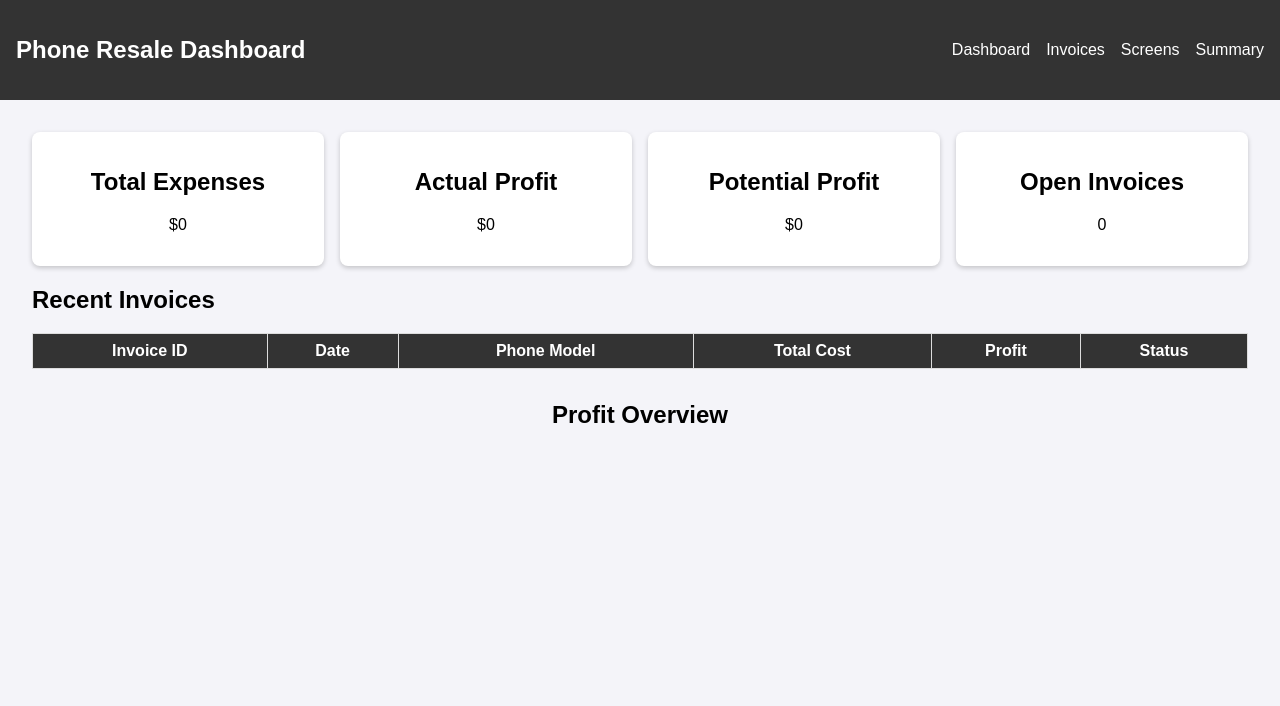
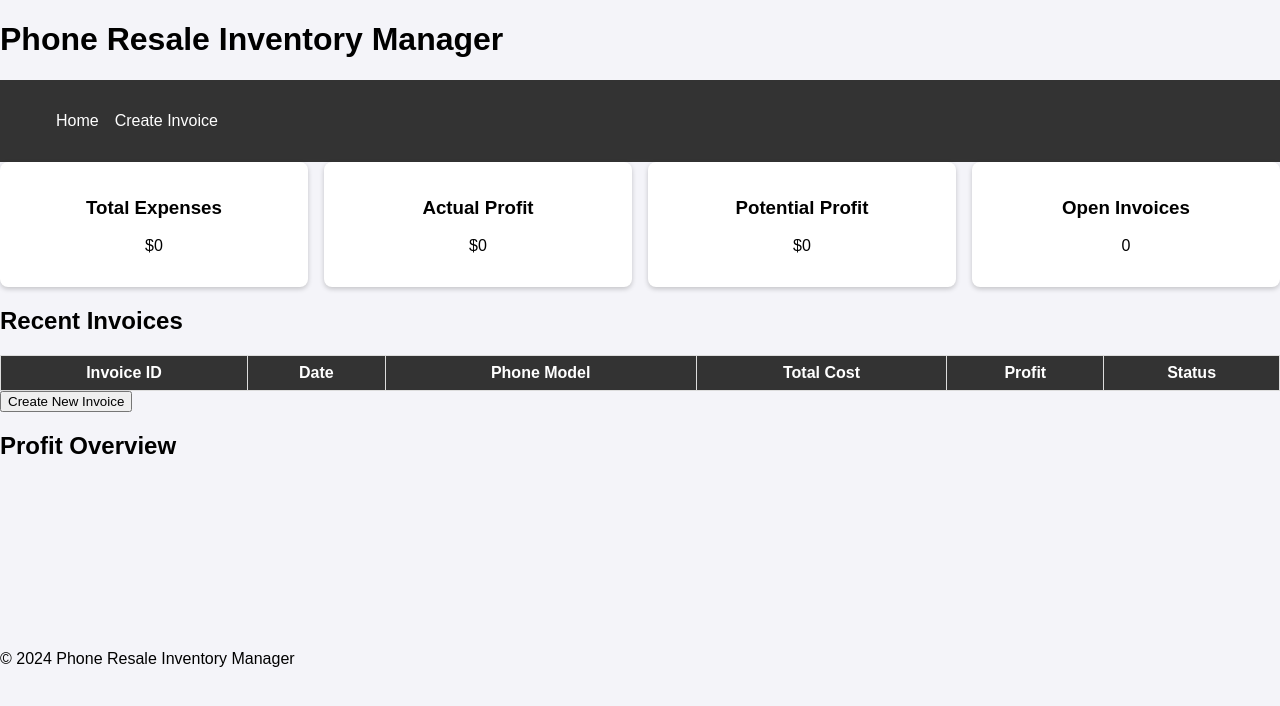
Before and after one commit to DolomiteSec/Onyx-Inventory-Manager, a plain HTML site: page Website/index.html in a window 1280 px wide. Drawn offline with nearby package versions, Linux system fonts and the light colour scheme.

Commit message:
Update index.html

```diff
--- a/Website/index.html
+++ b/Website/index.html
@@ -4,73 +4,71 @@
     <meta charset="UTF-8">
     <meta name="viewport" content="width=device-width, initial-scale=1.0">
     <title>Phone Resale Dashboard</title>
-    <!-- Link to external styles -->
     <link rel="stylesheet" href="style.css">
-    <!-- Include any chart libraries (e.g., Chart.js) -->
     <script src="https://cdn.jsdelivr.net/npm/chart.js"></script>
 </head>
 <body>
-    <!-- Navigation -->
-    <nav>
-        <h1>Phone Resale Dashboard</h1>
-        <ul>
-            <li><a href="#">Dashboard</a></li>
-            <li><a href="#">Invoices</a></li>
-            <li><a href="#">Screens</a></li>
-            <li><a href="#">Summary</a></li>
-        </ul>
-    </nav>
+    <header>
+        <h1>Phone Resale Inventory Manager</h1>
+        <nav>
+            <ul>
+                <li><a href="index.html">Home</a></li>
+                <li><a href="create-invoice.html">Create Invoice</a></li>
+            </ul>
+        </nav>
+    </header>
 
-    <!-- Main Content -->
-    <div class="container">
+    <main>
         <!-- Metrics Section -->
         <section id="metrics">
             <div class="metric-card">
-                <h2>Total Expenses</h2>
+                <h3>Total Expenses</h3>
                 <p id="total-expenses">$0</p>
             </div>
             <div class="metric-card">
-                <h2>Actual Profit</h2>
+                <h3>Actual Profit</h3>
                 <p id="actual-profit">$0</p>
             </div>
             <div class="metric-card">
-                <h2>Potential Profit</h2>
+                <h3>Potential Profit</h3>
                 <p id="potential-profit">$0</p>
             </div>
             <div class="metric-card">
-                <h2>Open Invoices</h2>
+                <h3>Open Invoices</h3>
                 <p id="open-invoices">0</p>
             </div>
         </section>
 
         <!-- Invoice Table -->
-        <section id="invoice-table">
+        <section>
             <h2>Recent Invoices</h2>
             <table>
                 <thead>
                     <tr>
-                        <th>Invoice ID</th>
-                        <th>Date</th>
+                        <th onclick="sortTable(0)">Invoice ID</th>
+                        <th onclick="sortTable(1)">Date</th>
                         <th>Phone Model</th>
                         <th>Total Cost</th>
                         <th>Profit</th>
                         <th>Status</th>
                     </tr>
                 </thead>
-                <tbody id="invoice-body">
-                    <!-- Data rows will be inserted dynamically -->
-                </tbody>
+                <tbody id="invoice-table-body"></tbody>
             </table>
+            <button onclick="window.location.href='create-invoice.html'">Create New Invoice</button>
         </section>
 
         <!-- Chart Section -->
-        <section id="charts">
+        <section>
             <h2>Profit Overview</h2>
             <canvas id="profitChart"></canvas>
         </section>
-    </div>
+    </main>
 
-    <!-- Link to external JavaScript -->
+    <footer>
+        <p>&copy; 2024 Phone Resale Inventory Manager</p>
+    </footer>
+
     <script src="script.js"></script>
 </body>
 </html>
```
